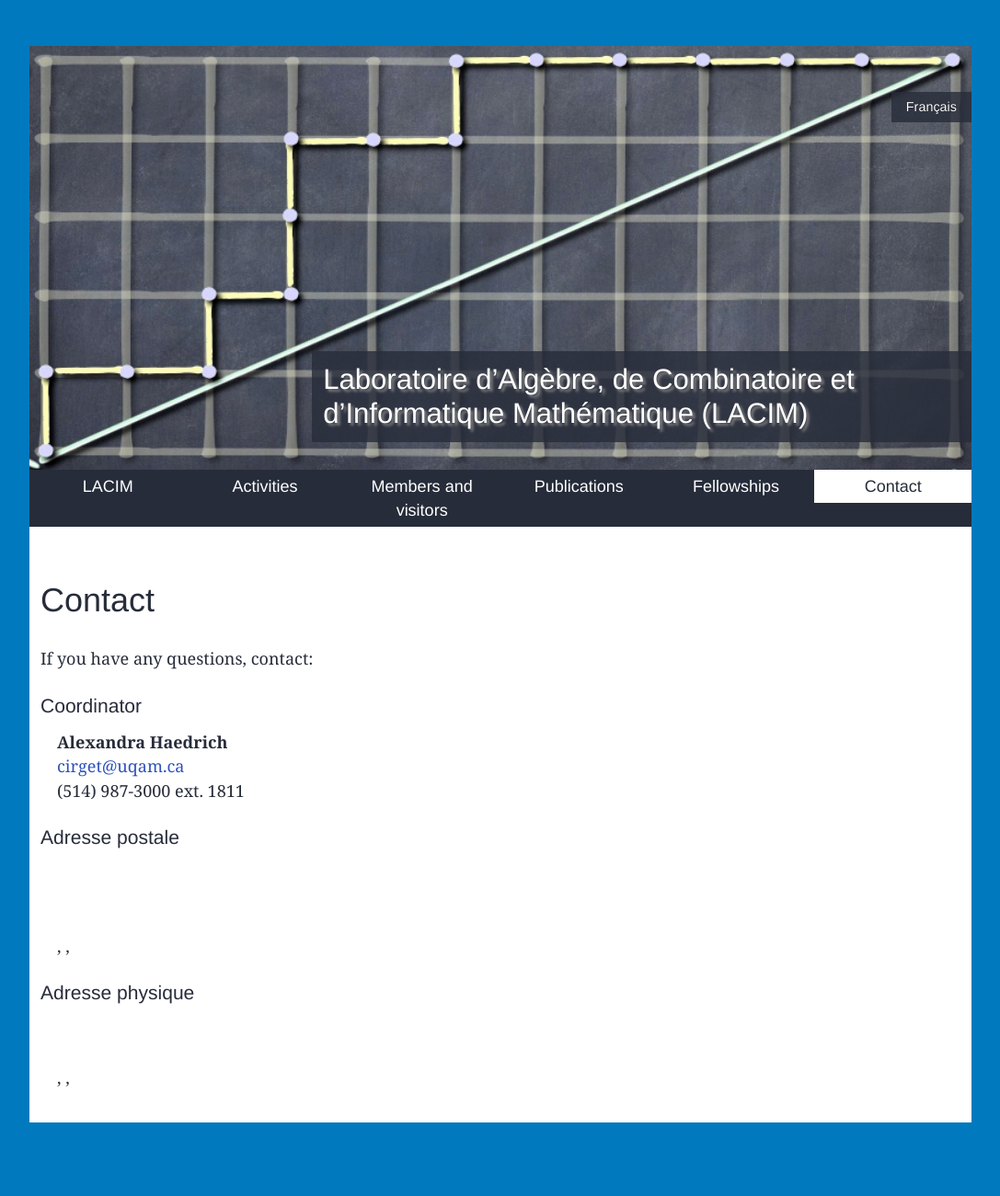
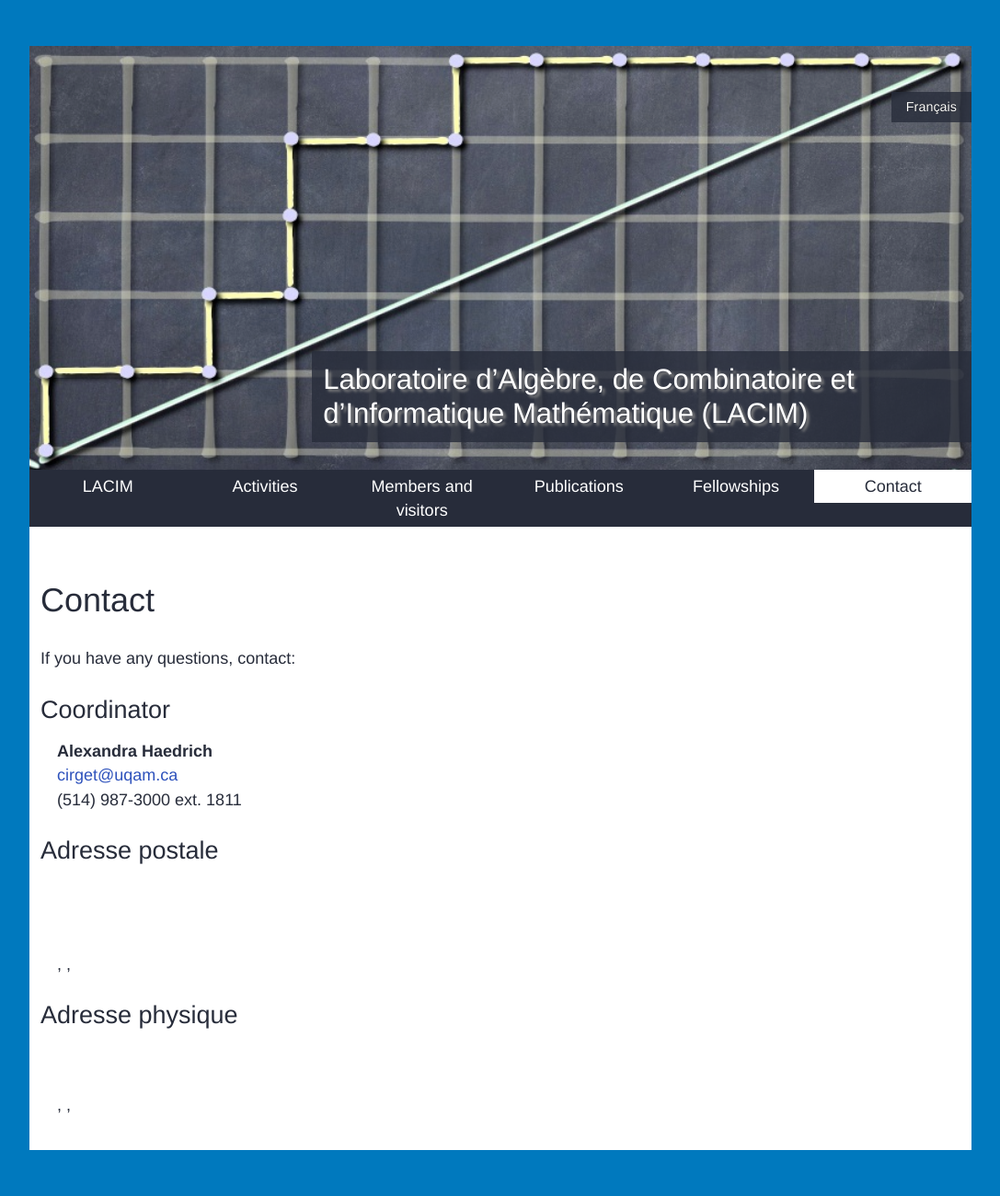
Before and after one commit to lacim-uqam/lacim-uqam.github.io, a Jekyll site: the page built from en/contact.md, in a window 1280 px wide. Shown: the whole page at 92% size, without its empty margins (96-1183 px from the left). Built offline with Jekyll 4.4.1, drawn with Linux system fonts in a browser that asks for light colours; our own code applies the rules of GitHub Pages for plain Markdown files; before the commit the page ends 1271 px from its top, so only the background shows below that.

Commit message:
fix fonts

```diff
--- a/_layouts/contact.html
+++ b/_layouts/contact.html
@@ -4,7 +4,7 @@
     <div class="main-content">
         {{ content }}
 
-        <h3>{{ page.contact.title }}</h3>
+        <h2>{{ page.contact.title }}</h2>
         <p class="contact-info">
             <b> {{ page.contact.name }} </b>
             <br />
@@ -13,7 +13,7 @@
             {{ page.contact.phone }}
         </p>
 
-        <h3>Adresse postale</h3>
+        <h2>Adresse postale</h2>
         <p class="contact-info">
             {{ page.postal-address.name }} <br />
             {{ page.postal-address.address1 }} <br />
@@ -24,7 +24,7 @@
             <br />
         </p>
 
-        <h3>Adresse physique</h3>
+        <h2>Adresse physique</h2>
         <p class="contact-info">
             {{ page.physical-address.address1 }} <br />
             {{ page.physical-address.address2 }} <br />
--- a/_sass/_variables.scss
+++ b/_sass/_variables.scss
@@ -10,7 +10,7 @@
 // Fonts
 $font_ss: 'Montserrat', 'Helvetica Neue', 'Arial', sans-serif;
 $heading_font: $font_ss;
-$body_font: 'Cardo', 'Georgia', serif;
+$body_font: $font_ss;
 
 // Media Queries
 $desktop: '(min-width: 700px)';
```
